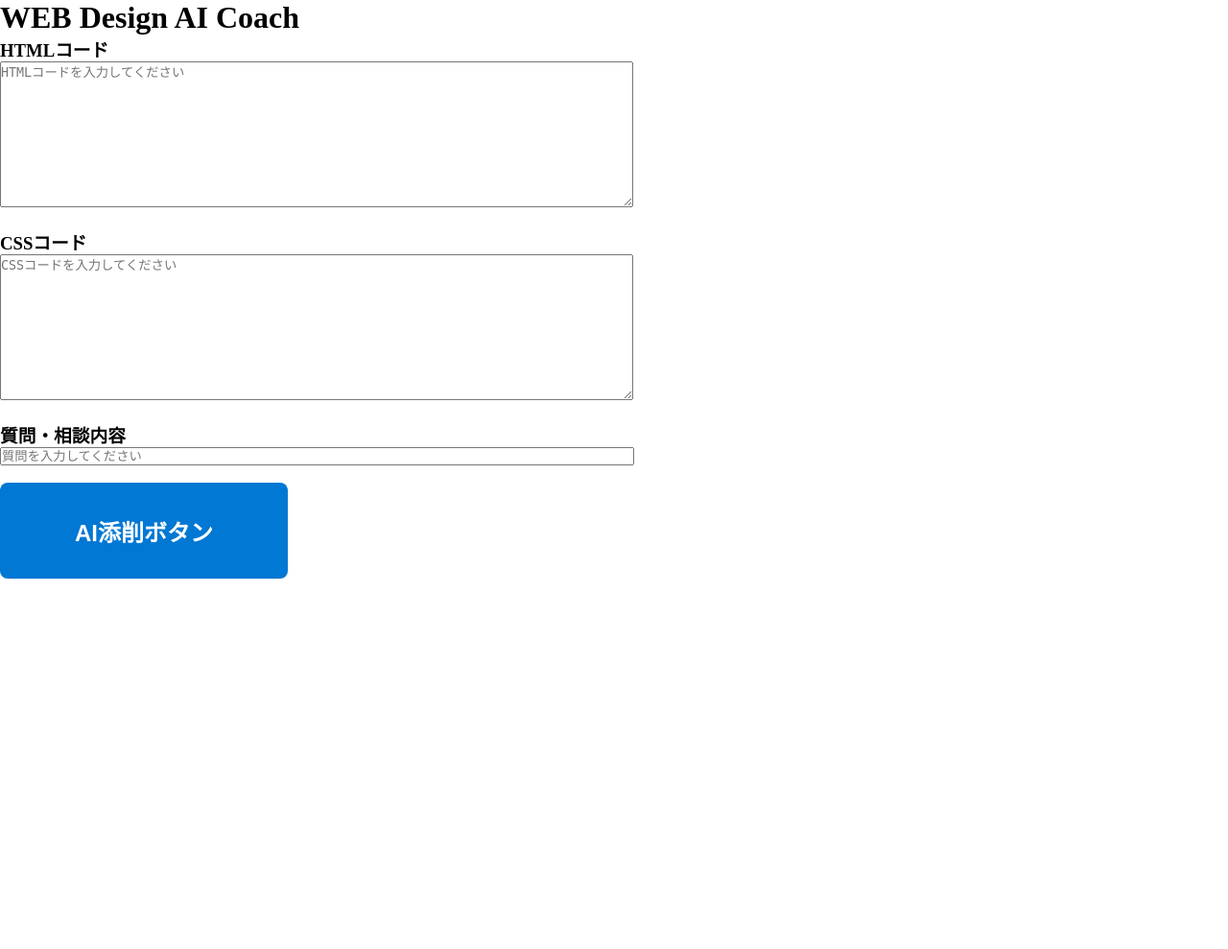
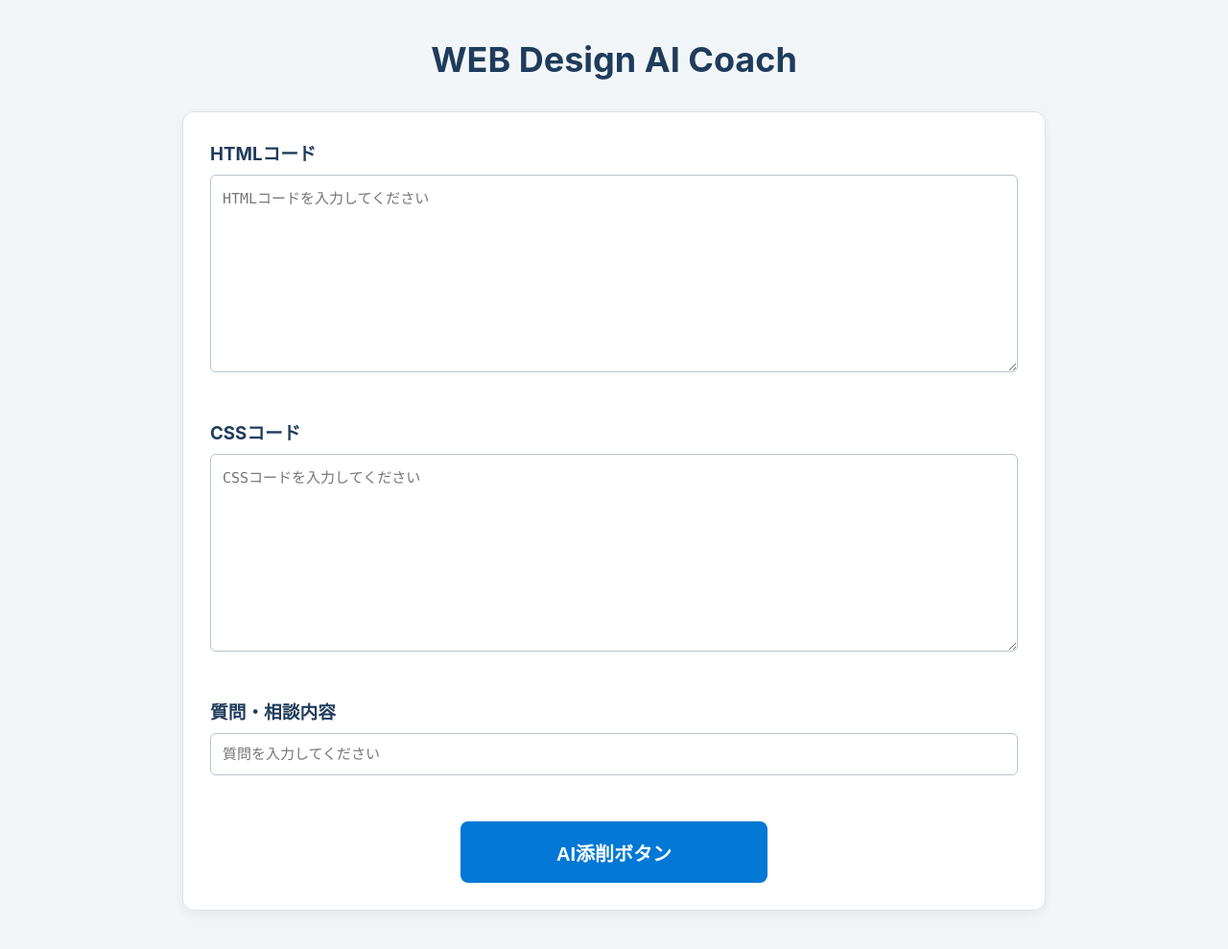
Before and after one commit to seiichinomunomunomu-prog/web-design-ai-coach, a FastAPI app: page / in a window 1280 px wide. Shown: the whole page at 96% size. Before the commit the page ends 603 px from the top, so only its background shows below. Run offline with FastAPI, Linux system fonts and the light colour scheme.

Commit message:
AI添削画面のレイアウト改善

```diff
--- a/app/static/css/style.css
+++ b/app/static/css/style.css
@@ -14,17 +14,17 @@ img{
 	padding-bottom:20px;
 }
 button{
-	width:300px;          /* �{�^���̕� */
-    	height:100px;          /* �{�^���̍��� */
+	width:300px;          /* $FFFD{$FFFD^$FFFD$FFFD$FFFD$0315$FFFD */
+    	height:100px;          /* $FFFD{$FFFD^$FFFD$FFFD$FFFD$030D$FFFD$FFFD$FFFD */
 
-    	background-color: #0078D4;  /* �w�i�F */
-    	color:white;               /* �����F */
+    	background-color: #0078D4;  /* $FFFDw$FFFDi$FFFDF */
+    	color:white;               /* $FFFD$FFFD$FFFD$FFFD$FFFDF */
 
-    	font-size: 24px;       /* �����T�C�Y */
-    	font-weight: bold;     /* ���� */
+    	font-size: 24px;       /* $FFFD$FFFD$FFFD$FFFD$FFFDT$FFFDC$FFFDY */
+    	font-weight: bold;     /* $FFFD$FFFD$FFFD$FFFD */
 
-    	border: none;          /* �g���Ȃ� */
-    	border-radius: 8px;    /* �p���ۂ����� */
+    	border: none;          /* $FFFDg$FFFD$FFFD$FFFD$0202$FFFD */
+    	border-radius: 8px;    /* $FFFDp$FFFD$FFFD$FFFD$06C2$FFFD$FFFD$FFFD$FFFD$FFFD */
 }
 
 button:hover {
@@ -65,3 +65,191 @@ button:hover {
 .answer li {
     margin-bottom: 8px;
 }
+/* =========================
+   AI添削結果エリア
+========================= */
+
+.result {
+    max-width: 900px;
+    margin-top: 40px;
+    padding: 24px;
+
+    background-color: #f7f9fc;
+    border: 1px solid #d9e2ec;
+    border-radius: 12px;
+
+    box-shadow: 0 4px 12px rgba(0, 0, 0, 0.08);
+}
+
+.result h2 {
+    margin-top: 0;
+    margin-bottom: 20px;
+
+    padding-bottom: 12px;
+    border-bottom: 2px solid #0078d4;
+
+    color: #0078d4;
+    font-size: 28px;
+}
+
+.answer {
+    color: #222222;
+    font-size: 16px;
+    line-height: 1.8;
+}
+
+.answer h1,
+.answer h2,
+.answer h3 {
+    margin-top: 28px;
+    margin-bottom: 12px;
+
+    color: #1f3c5b;
+}
+
+.answer p {
+    margin: 12px 0;
+}
+
+.answer ul,
+.answer ol {
+    padding-left: 28px;
+}
+
+.answer li {
+    margin-bottom: 8px;
+}
+
+.answer pre {
+    padding: 16px;
+    overflow-x: auto;
+
+    background-color: #1e1e1e;
+    border-radius: 8px;
+
+    color: #f5f5f5;
+    line-height: 1.6;
+}
+
+.answer code {
+    font-family: Consolas, "Courier New", monospace;
+}
+
+.answer :not(pre) > code {
+    padding: 2px 6px;
+
+    background-color: #e8eef5;
+    border-radius: 4px;
+
+    color: #c7254e;
+}
+/* =========================
+   画面全体のレイアウト
+========================= */
+
+body {
+    margin: 0;
+    padding: 40px 20px;
+
+    background-color: #f3f6f9;
+    color: #222222;
+
+    font-family:
+        -apple-system,
+        BlinkMacSystemFont,
+        "Segoe UI",
+        "Hiragino Kaku Gothic ProN",
+        "Yu Gothic",
+        sans-serif;
+}
+
+body > h1,
+body > form,
+body > hr,
+body > .result {
+    width: 100%;
+    max-width: 900px;
+    margin-left: auto;
+    margin-right: auto;
+}
+
+body > h1 {
+    margin-top: 0;
+    margin-bottom: 32px;
+
+    color: #1f3c5b;
+    font-size: 36px;
+    text-align: center;
+}
+
+form {
+    padding: 28px;
+
+    background-color: #ffffff;
+    border: 1px solid #d9e2ec;
+    border-radius: 12px;
+
+    box-sizing: border-box;
+    box-shadow: 0 4px 12px rgba(0, 0, 0, 0.06);
+}
+
+form h3 {
+    margin-top: 24px;
+    margin-bottom: 10px;
+
+    color: #1f3c5b;
+}
+
+form h3:first-child {
+    margin-top: 0;
+}
+
+textarea,
+input[type="text"] {
+    width: 100%;
+    padding: 12px;
+
+    border: 1px solid #b8c4ce;
+    border-radius: 6px;
+
+    box-sizing: border-box;
+    font-family: Consolas, "Courier New", monospace;
+    font-size: 15px;
+}
+
+textarea:focus,
+input[type="text"]:focus {
+    border-color: #0078d4;
+    outline: none;
+    box-shadow: 0 0 0 3px rgba(0, 120, 212, 0.15);
+}
+
+button[type="submit"] {
+    display: block;
+
+    width: 100%;
+    max-width: 320px;
+    height: 64px;
+    margin: 28px auto 0;
+
+    background-color: #0078d4;
+    border: none;
+    border-radius: 8px;
+
+    color: #ffffff;
+    font-size: 20px;
+    font-weight: bold;
+
+    cursor: pointer;
+}
+
+button[type="submit"]:hover {
+    background-color: #005a9e;
+}
+
+hr {
+    margin-top: 40px;
+    margin-bottom: 0;
+
+    border: none;
+}
```
